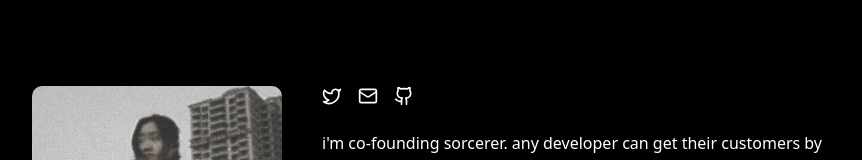
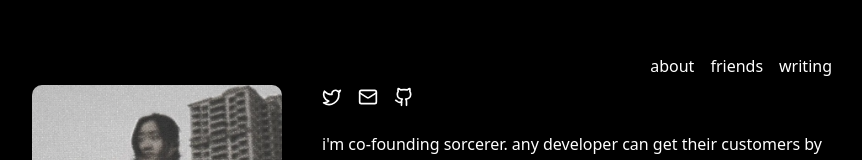
Before and after one commit to audgeviolin07/jiasimple, a Next.js app: page / in a window 1280 px wide. Shown: the part 134-294 px from the top of the page, without its empty margins (208-1070 px from the left). Built offline with nearby package versions, Linux system fonts and the light colour scheme; no server answers.

Commit message:
navigation added

```diff
--- a/src/app/page.tsx
+++ b/src/app/page.tsx
@@ -39,6 +39,12 @@ export default function Home() {
           </div>
 
           <div className="text-white text-sm md:text-base max-w-lg leading-relaxed space-y-6">
+            <nav className="flex justify-end gap-4 -mt-8 mb-2">
+              <a href="/about" className="hover:opacity-80">about</a>
+              <a href="/friends" className="hover:opacity-80">friends</a>
+              <a href="/writing" className="hover:opacity-80">writing</a>
+            </nav>
+
             <div className="flex gap-4">
               <a href="https://twitter.com/jia_seed" className="hover:opacity-80" target="_blank" rel="noopener noreferrer">
                 <Twitter size={20} />
```
